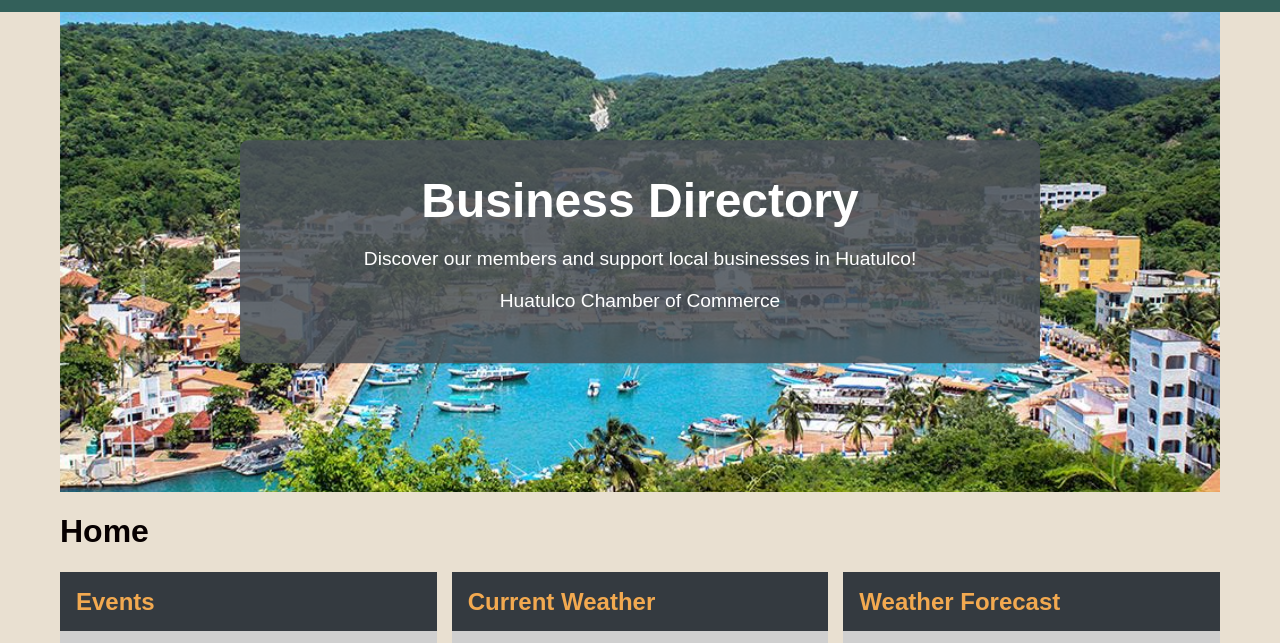
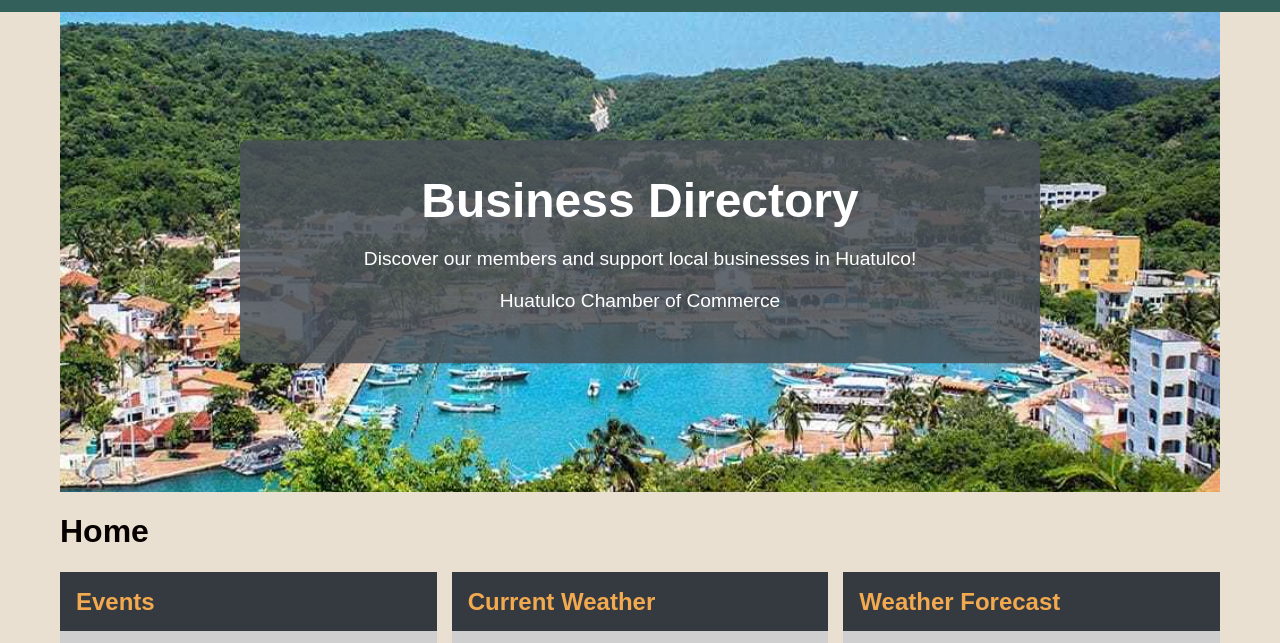
Before and after one commit to Carlosjunc0/wdd231, a plain HTML site: page chamber/directory.html in a window 1280 px wide. Shown: the part 78-721 px from the top of the page. Drawn offline with Linux system fonts and the light colour scheme.

Commit message:
rubric statement passed

```diff
--- a/chamber/directory.html
+++ b/chamber/directory.html
@@ -16,6 +16,12 @@
     <meta property="og:type" content="website">
     <meta property="og:site_name" content="Huatulco Chamber of Commerce">
 
+    <link rel="preconnect" href="https://fonts.googleapis.com">
+    <link rel="preconnect" href="https://fonts.gstatic.com" crossorigin>
+    <link
+        href="https://fonts.googleapis.com/css2?family=Montserrat:ital,wght@0,100..900;1,100..900&family=Roboto:ital,wght@0,100..900;1,100..900&display=swap"
+        rel="stylesheet">
+
     <link rel="stylesheet" href="../styles/normalize.css">
     <link rel="stylesheet" href="styles/base.css">
     <link rel="stylesheet" href="styles/large.css">
@@ -24,7 +30,7 @@
 
     <script src="scripts/cards.js" defer></script>
 
-    <title>Directory</title>
+    <title>Directory | Huatulco Chamber of Commerce</title>
 </head>
 
 <body>
@@ -52,9 +58,9 @@
 
         <section class="hero">
             <picture>
-                <source media="(min-width: 1200px)" srcset="images/bay-huatulco.jpg">
-                <source media="(min-width: 7680px)" srcset="images/bay-huatulco.jpg">
-                <img src="images/bay-huatulco.jpg" alt="Huatulco beach view" class="hero-image" loading="eager">
+                <source media="(min-width: 1200px)" srcset="images/huatulco-bay.jpg">
+                <source media="(min-width: 7680px)" srcset="images/huatulco-bay.jpg">
+                <img src="images/huatulco-bay.jpg" alt="Huatulco beach view" class="hero-image" loading="eager">
             </picture>
             <div class="hero-text">
                 <span>Business Directory</span>
@@ -98,6 +104,7 @@
                         <p>Wednesday: <strong>89°F</strong></p>
                         <p>Thursday: <strong>68°F</strong></p>
                     </div>
+                </article>
             </section>
         </div>
 
```
Also changed, not shown: chamber/styles/base.css (+5 -3 lines), chamber/images/bay-huatulco.jpg (deleted), chamber/images/huatulco-bay.jpg (added), chamber/images/huatulco-bay.webp (deleted).
